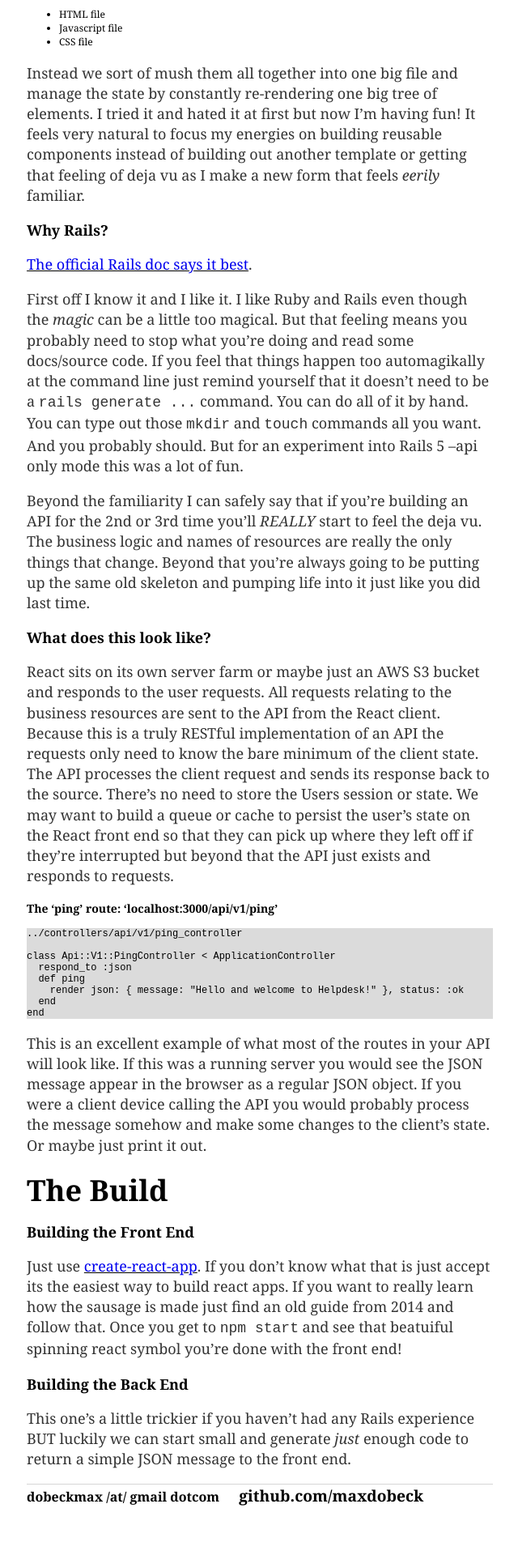
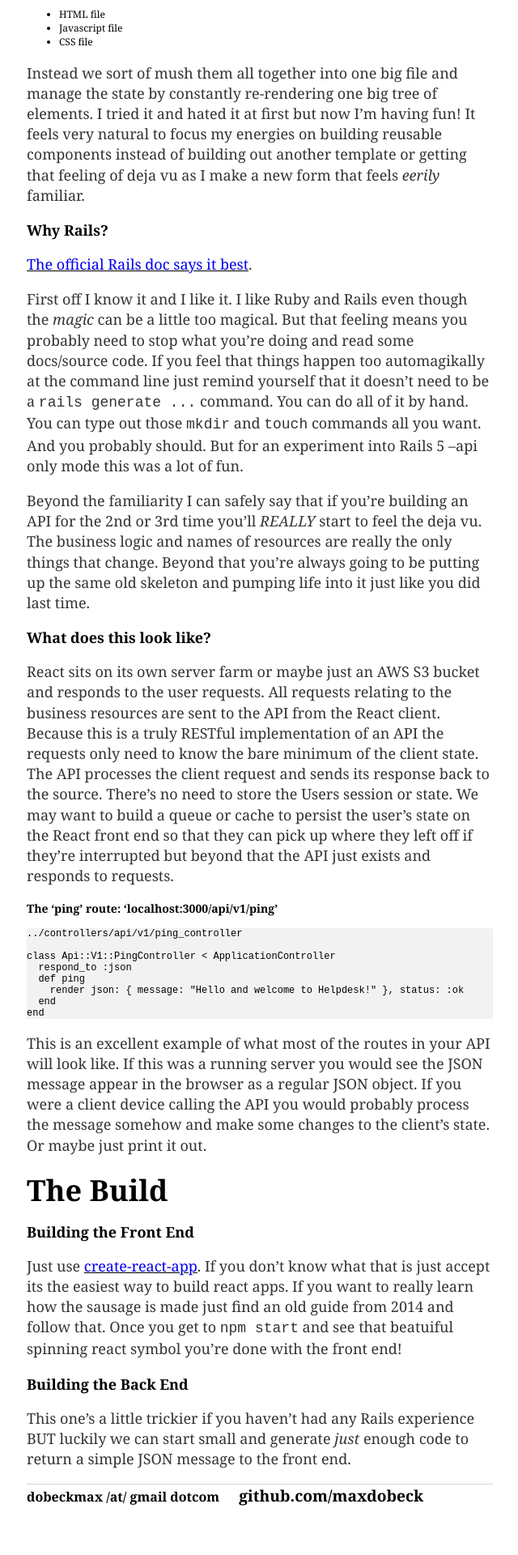
Before and after one commit to maxdobeck/maxdobeck.github.io, a Jekyll site: the page built from _posts/2017-08-11-create-react-app-w-rails-api.md, in a window 1280 px wide. Shown: the part 750-2670 px from the top of the page at 81% size, without its empty margins (319-959 px from the left). Built offline with Jekyll 4.4.1, drawn with Linux system fonts in a browser that asks for light colours.

Commit message:
Chose lighter .highlight color.

````diff
--- a/_posts/2017-08-11-create-react-app-w-rails-api.md
+++ b/_posts/2017-08-11-create-react-app-w-rails-api.md
@@ -27,6 +27,7 @@
 React sits on its own server farm or maybe just an AWS S3 bucket and responds to the user requests.  All requests relating to the business resources are sent to the API from the React client.  Because this is a truly RESTful implementation of an API the requests only need to know the bare minimum of the client state.  The API processes the client request and sends its response back to the source.  There's no need to store the Users session or state.  We may want to build a queue or cache to persist the user's state on the React front end so that they can pick up where they left off if they're interrupted but beyond that the API just exists and responds to requests.
 
 ### The 'ping' route: 'localhost:3000/api/v1/ping' ###
+
 ```ruby
 ../controllers/api/v1/ping_controller
 
--- a/css/main.css
+++ b/css/main.css
@@ -8,7 +8,7 @@
     color: black;
 }
 .highlight {
-    background-color: #DBDBDB;
+    background-color: #f2f2f2;
 }
 nav ul, footer ul {
     padding: 0px;
````
